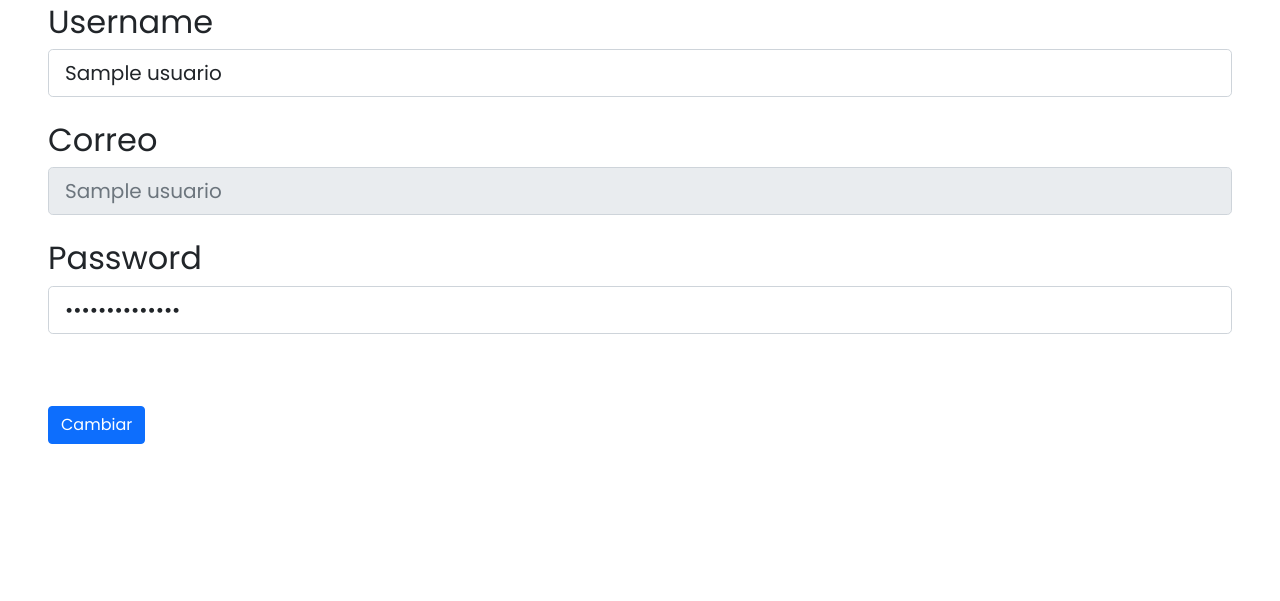
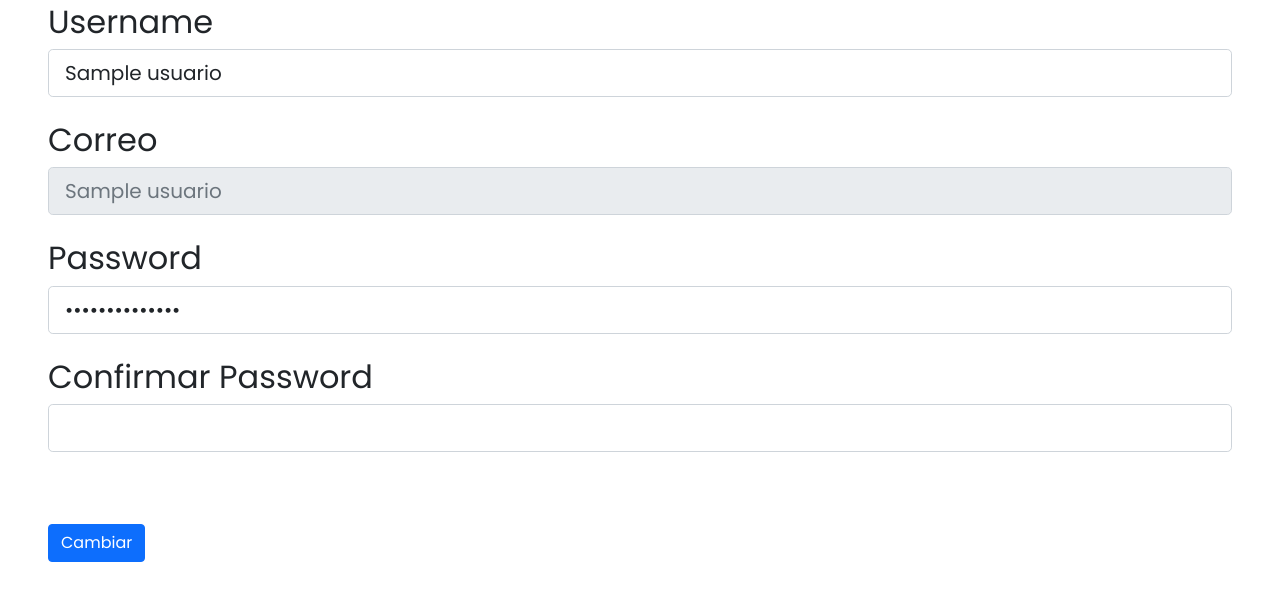
Before and after one commit to EnricoCecchini/Cerella_Bullet_Journal_Back, a Flask app: template templates/Perfil.html in a window 1280 px wide. Shown: the part 199-800 px from the top of the page. Run offline with Flask 2, Linux system fonts and the light colour scheme; the template is opened without the code that fills it: most values are stand-ins (such as "Sample title", 1, 10 or a date in 2020).

Commit message:
Confirmar password

```diff
--- a/Main.py
+++ b/Main.py
@@ -42,6 +42,7 @@ def registro():
         # Recibe datos de la pagina
         correo = request.form.get('correo')
         password = request.form.get('passw')
+        confirmarPassword = request.form.get('passw3')
         userName = request.form.get('userName')
 
         # Checa que se reciban todos los datos
@@ -64,6 +65,10 @@ def registro():
             if c in userName:
                 error = 'Nombre de usuario invalido'
                 return render_template("Registro.html",error=error)
+
+        if password != confirmarPassword:
+            error = 'Las contrasenas no coinciden'
+            return render_template("Registro.html",error=error)
 
         # Inserta datos de usuario
         loaf.query(f''' INSERT INTO usuario (correo, password, username)
@@ -118,6 +123,7 @@ def perfil():
         print('Updating profile')
         newUsuario = request.form.get('username')
         newPassword = request.form.get('passw')
+        confirmarPassword = request.form.get('passw2')
         valid = True
 
         print(newUsuario)
@@ -128,6 +134,10 @@ def perfil():
                 error = 'Nombre de usuario invalido'
                 valid = False
                 # return render_template("Perfil.html",error=error)
+        if newPassword != confirmarPassword:
+            error = 'Las contrasenas no coinciden'
+            valid = False
+
         if valid:
             userID = session['userID']
 
--- a/templates/Perfil.html
+++ b/templates/Perfil.html
@@ -51,8 +51,13 @@
                 <input name='passw' class="form-control form-control-lg" type="password" value='{{ usuario[2] }}'>
             </div>
             <br>
+            <div class="mx-5">
+                <label class="h2">Confirmar Password</label>
+                <input name='passw2' class="form-control form-control-lg" type="password" value=''>
+            </div>
+            <br>
             <div class="mx-5 mt-5">
-                <button name='modificar_cuenta' id='confirmar-cambios' for='cambiar-info-usuario-btn' class="btn btn-primary" onclick="alert('Informacion actualizada exitosamente!');window.location.reload()">Cambiar</button>
+                <button name='modificar_cuenta' id='confirmar-cambios' for='cambiar-info-usuario-btn' class="btn btn-primary" onclick="window.location.reload()">Cambiar</button>
             </div>
         </form>
         {%block error1%}{%if error%}
@@ -60,7 +65,12 @@
             <button type="button" class="close" data-dismiss="alert">&times;</button>
             <strong>Error:</strong> {%print(error)%}
         </div>
-        {%endif%}{%endblock error1%}
+        {%else%}
+        <script>
+            alert('Informacion actualizada exitosamente!')
+        </script>
+        {%endif%}
+        {%endblock error1%}
     </div>
 </body>
 </html>
--- a/templates/Registro.html
+++ b/templates/Registro.html
@@ -53,6 +53,11 @@
                             <input type="password" class="form-control" id="passw" name="passw" maxlength=50
                                 minlength=8>
                         </div>
+                        <div class="mb-3">
+                            <label for="exampleInputPassword1" class="form-label">Confirmar Contraseña</label>
+                            <input type="password" class="form-control" id="passw2" name="passw2" maxlength=50
+                                minlength=8>
+                        </div>
                         <button type="submit" class="btn btn-primary" name="b1">Regístrate</button>
                     </form>
                     {%block error1%}{%if error%}
```
